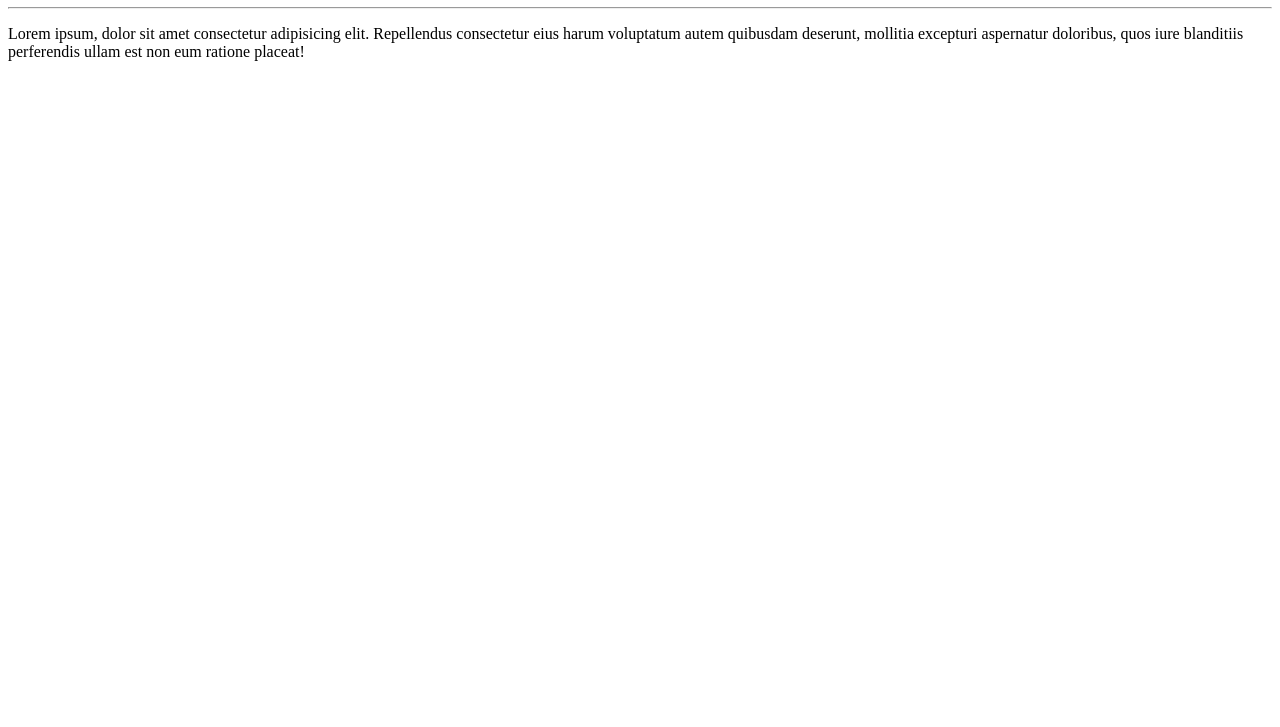
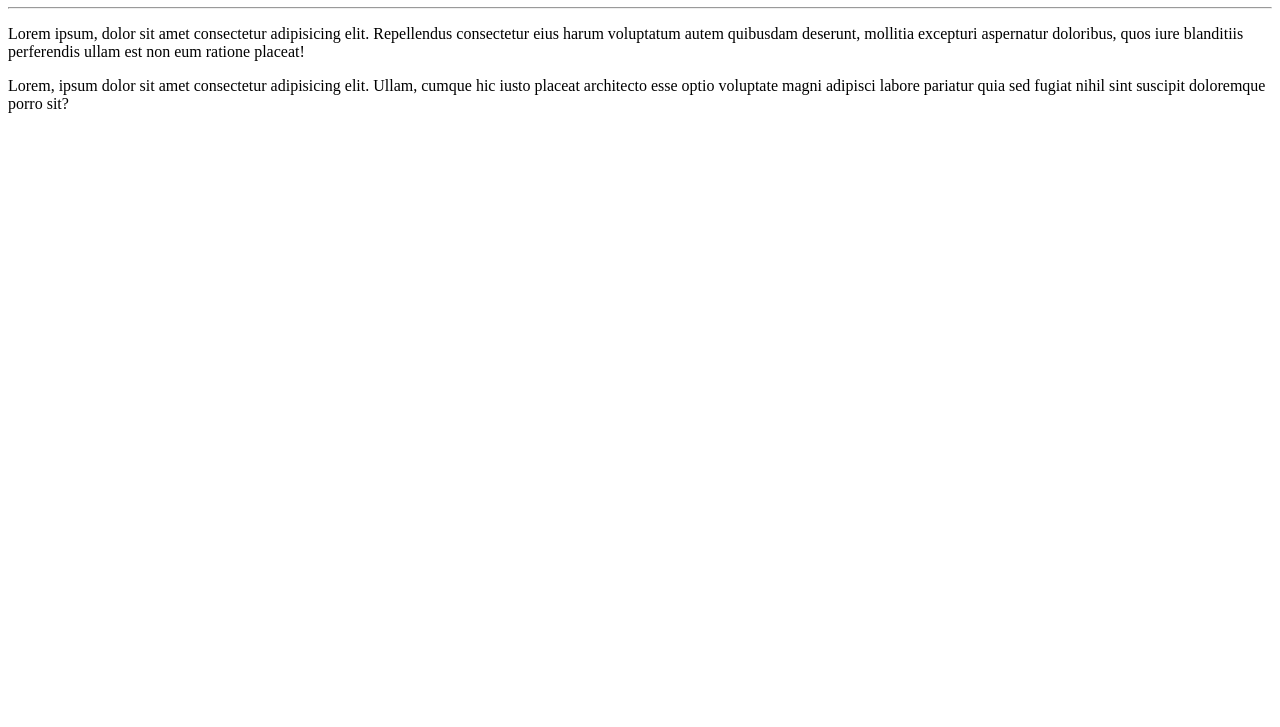
Before and after one commit to munizcesar/Ola-Mundo, a plain HTML site: page site-exemplo/index.html in a window 1280 px wide. Shown: the part 73-800 px from the top of the page. Drawn offline with Linux system fonts and the light colour scheme.

Commit message:
adicionei um parágrafo

```diff
--- a/site-exemplo/index.html
+++ b/site-exemplo/index.html
@@ -9,6 +9,7 @@
     <h1>Olá, mundo</h1>
     <hr>
     <p>Lorem ipsum, dolor sit amet consectetur adipisicing elit. Repellendus consectetur eius harum voluptatum autem quibusdam deserunt, mollitia excepturi aspernatur doloribus, quos iure blanditiis perferendis ullam est non eum ratione placeat!</p>
+    <p>Lorem, ipsum dolor sit amet consectetur adipisicing elit. Ullam, cumque hic iusto placeat architecto esse optio voluptate magni adipisci labore pariatur quia sed fugiat nihil sint suscipit doloremque porro sit?</p>
 
 </body>
 </html>
```
